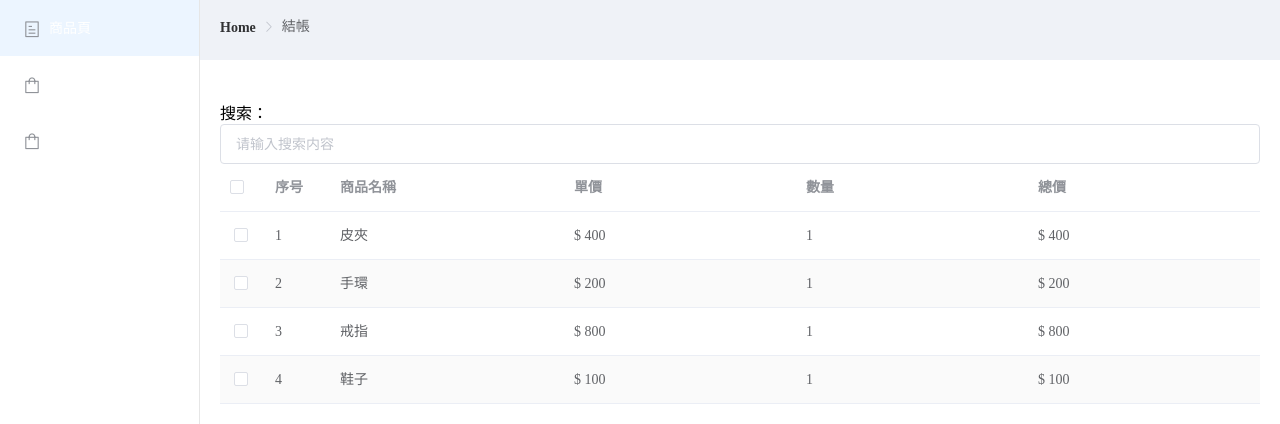
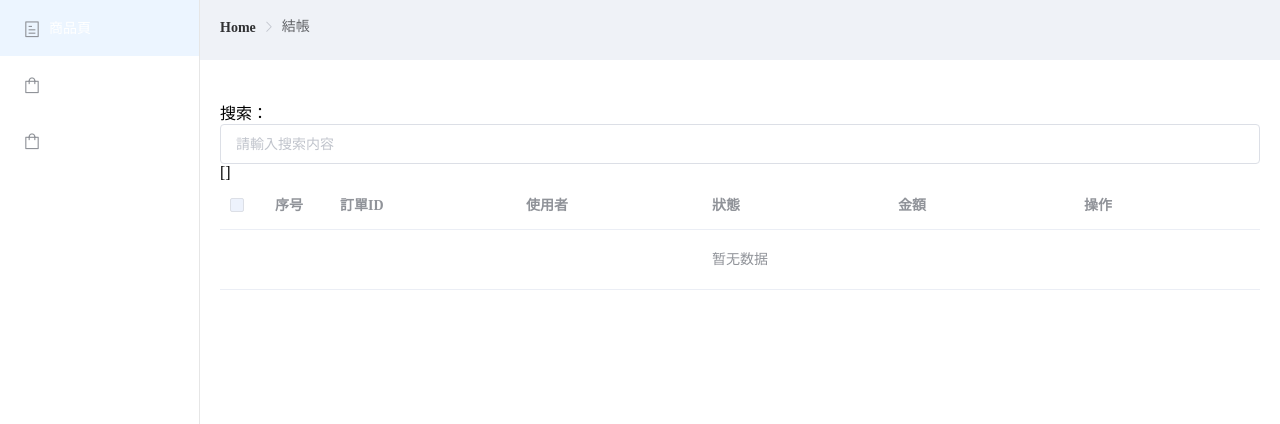
Before and after one commit to 0pcn/CommoditySystem, a Vue app: page /Orders in a window 1280 px wide. Shown: the top 424 px of the page. Built offline with nearby package versions, Linux system fonts and the light colour scheme.

Commit message:
# 訂單管理 vuex (結帳dialog顯示)

```diff
--- a/src/store/basket.js
+++ b/src/store/basket.js
@@ -6,9 +6,16 @@ const basket = {
 	},
 	mutations: {
 		ADD_PRODUCT_TO_BASKET (state, product) {
-			state.basket.push(product)
-			Message.success('新增成功！')
-			console.log(state.basket)
+			const cartItem = state.basket.find(item => item.id === product.id)
+			if (cartItem) {
+				cartItem.num++
+				Message.success('商品已加入購物車！')
+				console.log(state.basket)
+			} else {
+				state.basket.push(product)
+				Message.success('商品已加入購物車！')
+				console.log(state.basket)
+			}
 		}
 	},
 	actions: {
--- /dev/null
+++ b/src/store/buyList.js
@@ -0,0 +1,25 @@
+import { Message } from 'element-ui'
+
+const buyList = {
+	state: {
+		buyList: []
+	},
+	mutations: {
+		ADD_ITEM_TO_ORDER (state, row) {
+			state.buyList.push(row)
+			Message.info('結帳成功,訂單已成立')
+			console.log(state.buyList)
+			this.buyList = []
+		}
+	},
+	actions: {
+		addItemToOrder ({commit}, row) {
+			commit('ADD_ITEM_TO_ORDER', row)
+		}
+	},
+	getters: {
+		buyList: state => state.buyList
+	}
+}
+
+export default buyList
--- a/src/store/index.js
+++ b/src/store/index.js
@@ -1,13 +1,14 @@
 import Vue from 'vue'
 import Vuex from 'vuex'
 import basket from './basket'
-
+import buyList from './buyList'
 Vue.use(Vuex)
 
 const store = new Vuex.Store({
-  modules: {
-    basket
-  }
+	modules: {
+		basket,
+		buyList
+	}
 })
 
 export default store
--- a/src/view/Commoddity.vue
+++ b/src/view/Commoddity.vue
@@ -57,14 +57,14 @@
 				<div class="settleBtn" @click="payList">結帳</div>
 				<el-dialog title="訂單結帳" :visible.sync="dialogTableVisible" :before-close="handleClose">
 					<el-table :data="cart">
-						<el-table-column property="name" label="商品名稱" width="200"></el-table-column>
-						<el-table-column property="price" label="價錢" width="150"></el-table-column>
-						<el-table-column property="num" label="數量"></el-table-column>
+						<el-table-column prop="name" label="商品名稱" width="200"></el-table-column>
+						<el-table-column prop="price" label="價錢" width="150"></el-table-column>
+						<el-table-column prop="num" label="數量"></el-table-column>
 					</el-table>
 					<div>總金額 :<span> NT$ {{countList}}</span></div>
 					<div slot="footer" class="dialog-footer">
 						<el-button @click="handleCancel">取 消</el-button>
-						<el-button type="primary" @click="handleConfirm">確 定</el-button>
+						<el-button type="primary" @click="payDialog(list)">確 定</el-button>
 					</div>
 				</el-dialog>
 			</div>
@@ -72,7 +72,7 @@
 	</div>
 </template>
 <script>
-import { mapState, mapGetters } from 'vuex'
+import { mapState, mapGetters, mapActions, mapMutations } from 'vuex'
 
 export default {
 	data () {
@@ -99,6 +99,8 @@ export default {
 		...mapGetters({list: 'basket'})
 	},
 	methods: {
+		...mapActions(['addItemToOrder']),
+		...mapMutations(['ADD_ITEM_TO_ORDER']),
 		removeId (index) {
 			this.list.splice(index, 1)
 			this.centerDialogVisible = false
@@ -112,7 +114,7 @@ export default {
 				}
 			}
 			if (this.cart.length === 0) {
-				this.$alert('您的沒有選擇任何商品結帳', {
+				this.$alert('您沒有選擇任何商品結帳', {
 					confirmButtonText: '確定'
 				})
 				this.dialogTableVisible = false
@@ -133,6 +135,10 @@ export default {
 				.catch(_ => {
 				})
 		},
+		payDialog (list) {
+			this.addItemToOrder(list)
+			this.dialogTableVisible = false
+		},
 		handleConfirm () {
 			this.$message({
 				type: 'success',
@@ -143,7 +149,9 @@ export default {
 			for (let k = 0; k < this.list.length; k++) {
 				this.list[k].checked = false
 			}
+			console.log(this.cart)
 		}
+
 	}
 }
 
--- a/src/view/Orders.vue
+++ b/src/view/Orders.vue
@@ -3,20 +3,44 @@
 		<div class="searchWord">
 			<div style="display: inline-block"> 搜索：</div>
 			<el-input v-model="search"
-			          placeholder="请输入搜索内容">
+			          placeholder="請輸入搜索内容">
 			</el-input>
+			{{productList}}
 		</div>
 		<div class="dormitoryData">
 			<el-table
 				ref="dormitoryTable"
-				:data="tables"
+				:data="productList"
 				tooltip-effect="dark"
 				stripe
 				style="width: 100%">
 				<el-table-column type="selection" width="45"></el-table-column>
 				<el-table-column label="序号" type="index" width="65"></el-table-column>
-				<el-table-column label="商品名稱" prop="name">
+				<el-table-column label="訂單ID" prop="id"></el-table-column>
+				<el-table-column label="使用者" prop="user_id">
 				</el-table-column>
+				<el-table-column label="狀態" prop="status">
+				</el-table-column>
+				<el-table-column label="金額" prop="total_amount">
+				</el-table-column>
+				<el-table-column
+					label="操作">
+					<template slot-scope="scope">
+						<el-button
+							size="mini"
+							@click="getDetail(scope.row)">Detail
+						</el-button>
+						<el-dialog title="訂單明細" :visible.sync="dialogTableVisible">
+							<el-table :data="detailData">
+								<el-table-column property="product_name" label="商品名稱"></el-table-column>
+								<el-table-column property="price" label="價錢" width="150"></el-table-column>
+								<el-table-column property="quantity" label="數量"></el-table-column>
+								<el-table-column property="total_amount" label="總金額"></el-table-column>
+							</el-table>
+						</el-dialog>
+					</template>
+				</el-table-column>
+				<!--</el-table-column>
 				<el-table-column label="單價">
 					<template slot-scope="scope">
 						<div>$ {{scope.row.price}}</div>
@@ -28,106 +52,23 @@
 					<template slot-scope="scope">
 						<div>$ {{scope.row.price*scope.row.num}}</div>
 					</template>
-				</el-table-column>
+				</el-table-column>-->
 			</el-table>
 		</div>
 	</div>
 </template>
 <script>
+import { mapState, mapGetters } from 'vuex'
+
 export default {
 	data () {
 		return {
-			/*dormitory: [{
-				people: '雷森',
-				relationship: '大学室友',
-				meet: '2010-09-02',
-				place: '图书馆',
-				execg: '胖子',
-				year: '8年',
-				works: '海阔天空'
-			}, {
-				people: '刘利伟',
-				relationship: '大学室友',
-				meet: '2010-09-02',
-				place: '5#633',
-				execg: '老大',
-				year: '8年',
-				works: '勇气'
-			}, {
-				people: '李金龙',
-				relationship: '大学室友',
-				meet: '2010-09-02',
-				place: '5#633',
-				execg: '二哥',
-				year: '8年',
-				works: '遇见'
-			}, {
-				people: '马康',
-				relationship: '大学室友',
-				meet: '2010-09-02',
-				place: '餐饮大厦',
-				execg: '康哥',
-				year: '8年',
-				works: '不再联系'
-			}, {
-				people: '牛光卫',
-				relationship: '大学室友',
-				meet: '2010-09-02',
-				place: '图书馆',
-				execg: '牛牛娃',
-				year: '8年',
-				works: '断点'
-			}, {
-				people: '陆兆攀',
-				relationship: '大学室友',
-				meet: '1991-07-27',
-				place: '百浪',
-				execg: '帅哥',
-				year: '27年',
-				works: '不再犹豫'
-			}, {
-				people: '小甜',
-				relationship: '亲密的人',
-				meet: '2016-10-05',
-				place: '小寨',
-				execg: '甜甜圈',
-				year: '2年',
-				works: 'Forever Love'
-			}],*/
-			productList: [
-				{
-					id: 1,
-					name: '皮夾',
-					price: 400,
-					num: 1,
-					addNums: 0
-				},
-				{
-					id: 2,
-					name: '手環',
-					price: 200,
-					num: 1,
-					addNums: 0
-				},
-				{
-					id: 3,
-					name: '戒指',
-					price: 800,
-					num: 1,
-					addNums: 0
-				},
-				{
-					id: 4,
-					name: '鞋子',
-					price: 100,
-					num: 1,
-					addNums: 0
-				}
-			],
 			search: ''
 		}
 	},
 	computed: {
+		...mapState({productList: 'buyList'}),
+		...mapGetters({productList: 'buyList'}),
 		// 模糊搜索
 		tables () {
 			const search = this.search
--- a/src/view/Shop.vue
+++ b/src/view/Shop.vue
@@ -63,7 +63,7 @@ export default {
 			// 用於保存每件商品的對象
 			goodItem: {},
 			// 用於保存用户添加到購物車的商品數组
-			buyLists: []
+			// buyLists: []
 		}
 	},
 	methods: {
```
